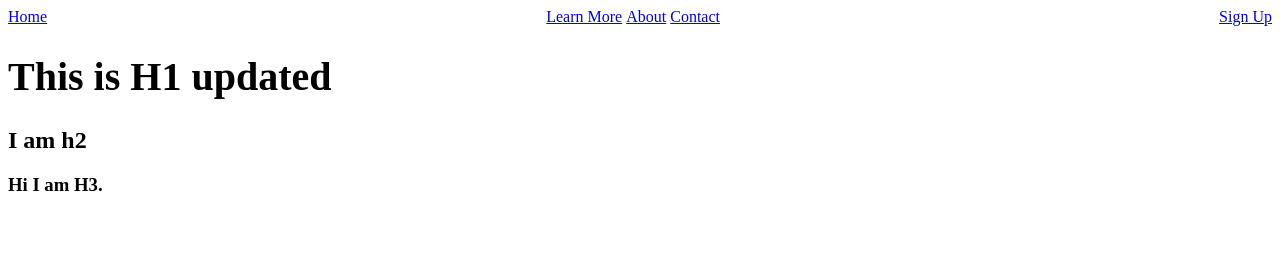
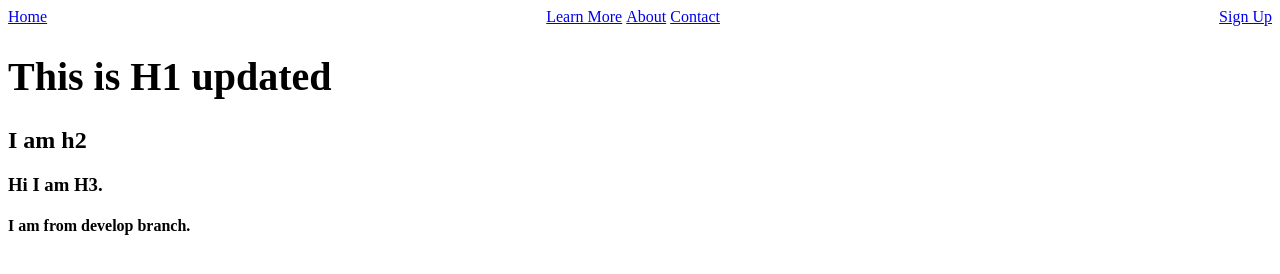
Before and after one commit to yeerajan/newrepo, a plain HTML site: page index.html in a window 1280 px wide. Drawn offline with Linux system fonts and the light colour scheme.

Commit message:
Added from develop branch

```diff
--- a/index.html
+++ b/index.html
@@ -22,6 +22,7 @@
     <h1>This is H1 updated</h1>
     <h2>I am h2</h2>
     <h3>Hi I am H3.</h3>
+    <h4>I am from develop branch.</h4>
 </body>
 
 </html>
```
